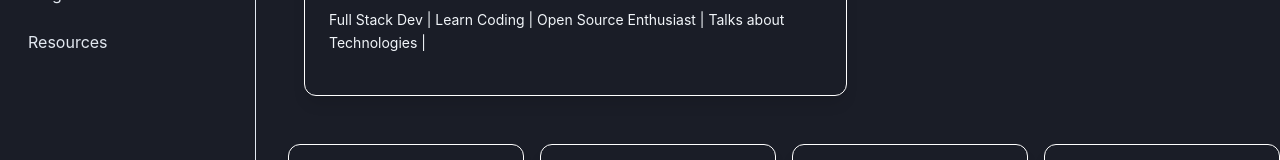
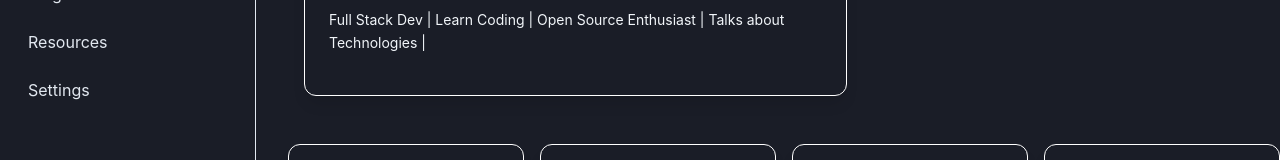
Before and after one commit to abhinandkrishna20/devatlas, a React (Vite) app: page / in a window 1280 px wide. Shown: the part 394-554 px from the top of the page. Built offline with nearby package versions, Linux system fonts and the light colour scheme.

Commit message:
last sidebar update

```diff
--- a/src/components/layout/Main-Layout/Sidebar.tsx
+++ b/src/components/layout/Main-Layout/Sidebar.tsx
@@ -10,6 +10,7 @@ const Sidebar: React.FC = () => {
   { name: "Achievements", path: "/achievements" },
   { name: "Blog", path: "/blog" },
   { name: "Resources", path: "/resources" },
+  { name: "Settings", path: "/settings" }
     ];
   return (
     <aside className="w-64 border-r p-4">
```
Also changed, not shown: 1 other file (tests, documents, lock files or other folders).
